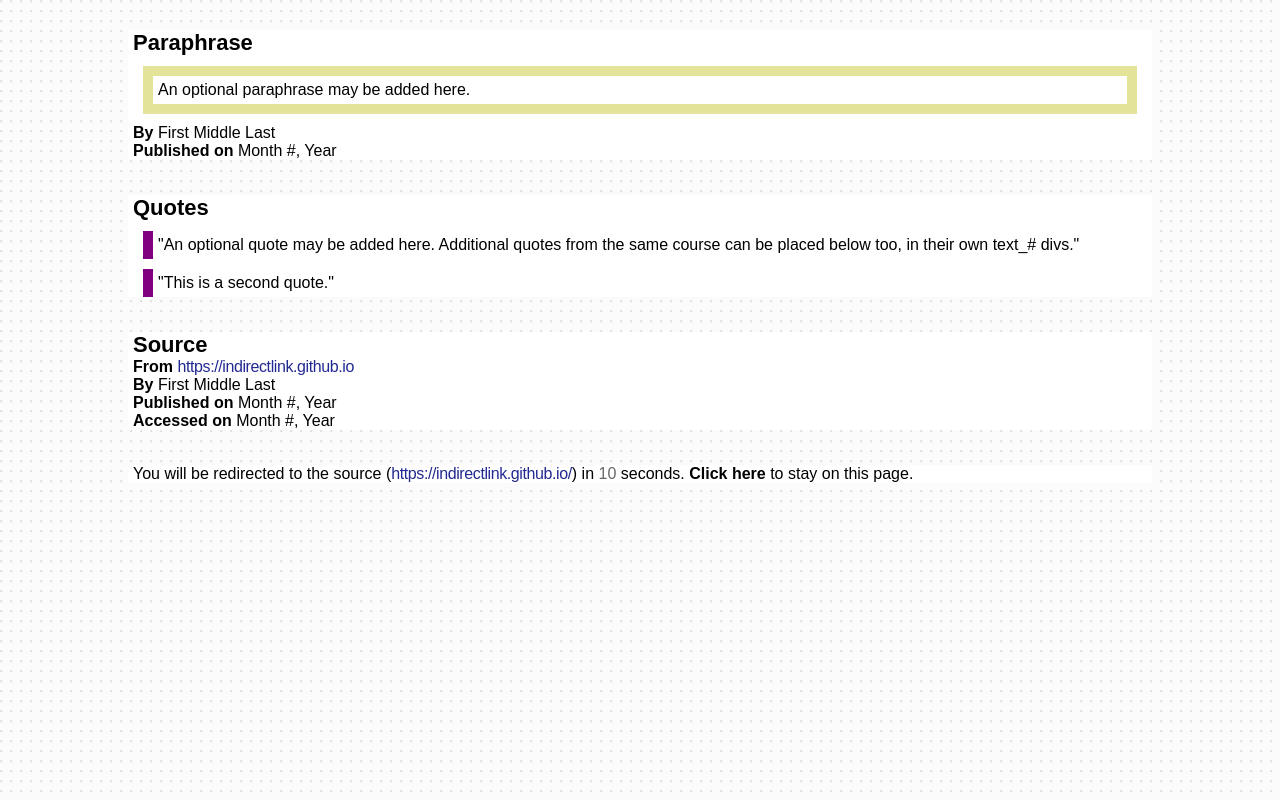
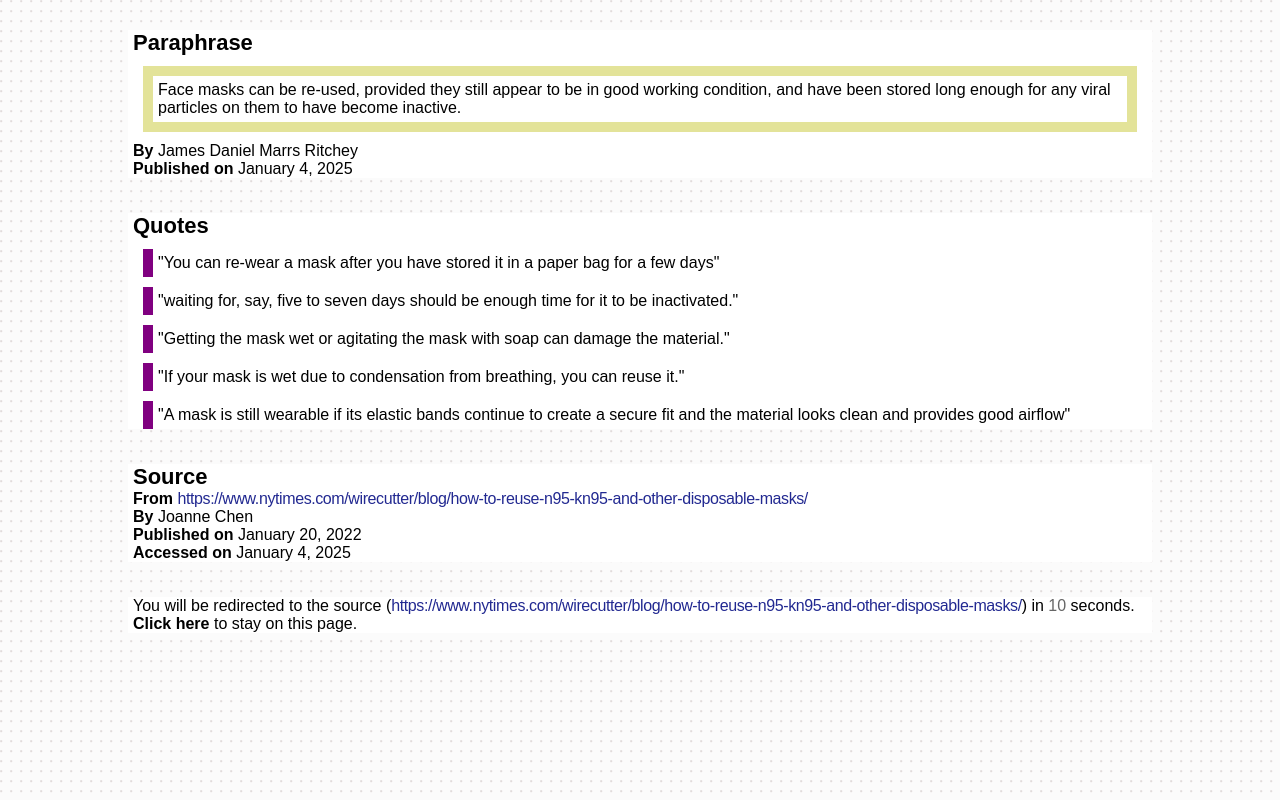
Before and after one commit to indirectlink/836266a1243ee7caecddb7a00ba6c402, a plain HTML site: page docs/index.html in a window 1280 px wide. Drawn offline with Linux system fonts and the light colour scheme.

Commit message:
Update index.html

```diff
--- a/docs/index.html
+++ b/docs/index.html
@@ -15,16 +15,19 @@
 				<div class='h2'>
 				Paraphrase
 				</div>
-				<div class='paraphrase_text' id='paraphrase_text_1'>An optional paraphrase may be added here.</div>
-				<div class='paraphrase_author'><span class='label'>By </span>First Middle Last</div>
-				<div class='paraphrase_date'><span class='label'>Published on </span> Month #, Year</div>
+				<div class='paraphrase_text' id='paraphrase_text_1'>Face masks can be re-used, provided they still appear to be in good working condition, and have been stored long enough for any viral particles on them to have become inactive.</div>
+				<div class='paraphrase_author'><span class='label'>By </span>James Daniel Marrs Ritchey</div>
+				<div class='paraphrase_date'><span class='label'>Published on </span>January 4, 2025</div>
 			</div>
 		</div>
 		<div class='quote_outter'>
 			<div class='quote_inner'>
 				<div class='h2'>Quotes</div>
-				<div id='quote_text_1' class='quote_text'>An optional quote may be added here. Additional quotes from the same course can be placed below too, in their own text_# divs.</div>
-				<div id='quote_text_2' class='quote_text'>This is a second quote.</div>
+				<div id='quote_text_1' class='quote_text'>You can re-wear a mask after you have stored it in a paper bag for a few days</div>
+				<div id='quote_text_2' class='quote_text'>waiting for, say, five to seven days should be enough time for it to be inactivated.</div>
+				<div id='quote_text_3' class='quote_text'>Getting the mask wet or agitating the mask with soap can damage the material.</div>
+				<div id='quote_text_2' class='quote_text'>If your mask is wet due to condensation from breathing, you can reuse it.</div>
+				<div id='quote_text_2' class='quote_text'>A mask is still wearable if its elastic bands continue to create a secure fit and the material looks clean and provides good airflow</div>
 			</div>
 		</div>
 		<div class='source_outter'>
@@ -32,10 +35,10 @@
 				<div class='h2'>
 				Source
 				</div>
-				<div class='source_text'><span class='label'>From </span><a id='source_link' class='source_link' href="https://indirectlink.github.io">https://indirectlink.github.io</a></div>
-				<div class='source_author'><span class='label'>By </span>First Middle Last</div>
-				<div class='source_publication_date'><span class='label'>Published on </span>Month #, Year</div>
-				<div class='source_access_date'><span class='label'>Accessed on </span>Month #, Year</div>
+				<div class='source_text'><span class='label'>From </span><a id='source_link' class='source_link' href="https://www.nytimes.com/wirecutter/blog/how-to-reuse-n95-kn95-and-other-disposable-masks/">https://www.nytimes.com/wirecutter/blog/how-to-reuse-n95-kn95-and-other-disposable-masks/</a></div>
+				<div class='source_author'><span class='label'>By </span>Joanne Chen</div>
+				<div class='source_publication_date'><span class='label'>Published on </span>January 20, 2022</div>
+				<div class='source_access_date'><span class='label'>Accessed on </span>January 4, 2025</div>
 			</div>
 		</div>
 		<div class='redirect_outter'>
```
